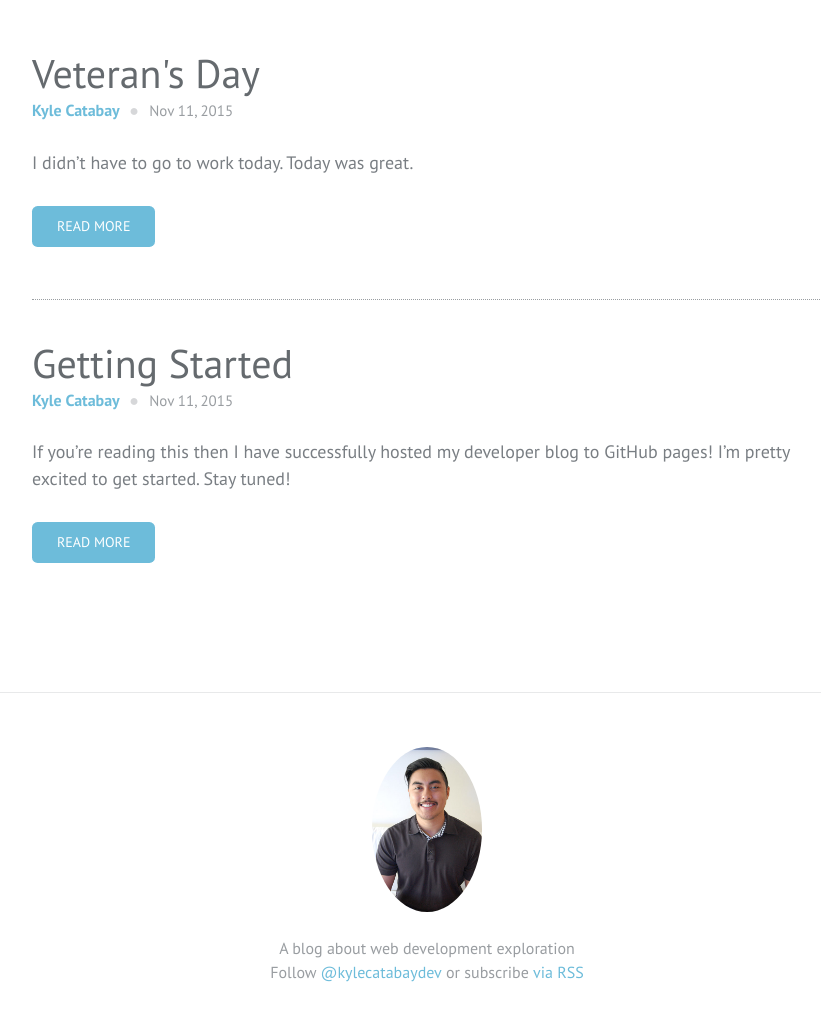
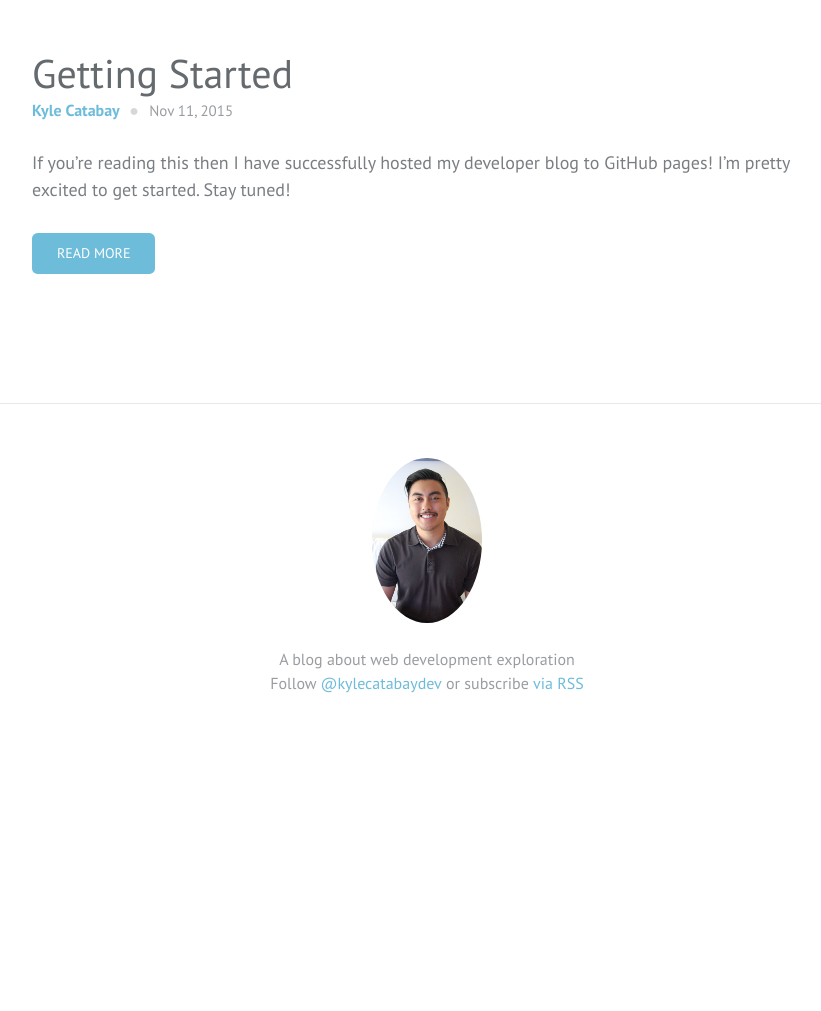
Before and after one commit to KCatabay/kcatdevblog, a Jekyll site: the page built from index.html, in a window 1280 px wide. Shown: the part 383-1394 px from the top of the page, without its empty margins (213-1034 px from the left). Built offline with Jekyll 4.4.1, drawn with Linux system fonts in a browser that asks for light colours; after the commit the page ends 1104 px from its top, so only the background shows below that.

Commit message:
removed and renamed post

```diff
--- a/_posts/2015-04-29-welcome-to-jekyll.markdown
+++ b/_posts/2015-11-11-welcome-to-jekyll.markdown
@@ -2,7 +2,6 @@
 title:  "Getting Started"
 date:   2015-11-11
 categories: blurb
-image: camp-sass.jpg
 ---
 
 If you're reading this then I have successfully hosted my developer blog to GitHub pages!  I'm pretty excited to get started.  Stay tuned!
--- a/_posts/2015-11-15-fun-times.markdown
+++ /dev/null
@@ -1,10 +0,0 @@
----
-title:  "Veteran's Day"
-date:   2015-11-11
-categories: blurb
-image: sass-conf.jpg
----
-
-I didn't have to go to work today.  Today was great.
-
--Kyle
```
